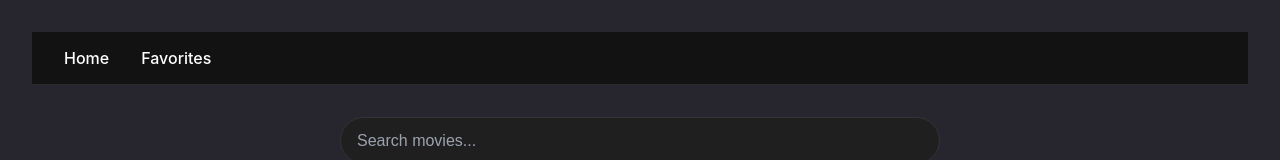
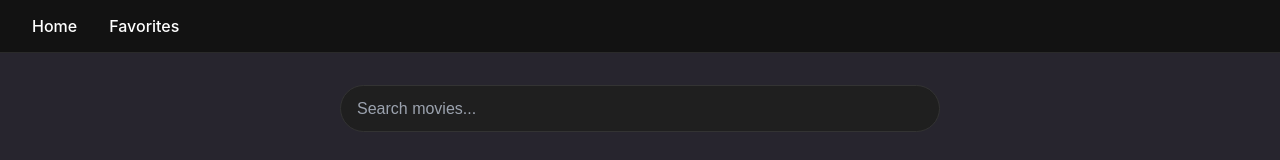
Before and after one commit to Aryan214G/Prodesk-Cine-Stream, a React (Vite) app in the folder cine-stream/: page / in a window 1280 px wide. Shown: the top 160 px of the page. Built offline with nearby package versions, Linux system fonts and the light colour scheme; no server answers.

Commit message:
style: adjust layout and spacing in App.css; format code in MovieCard and SearchBar components

```diff
--- a/cine-stream/src/App.css
+++ b/cine-stream/src/App.css
@@ -153,7 +153,7 @@
     display: flex;
     align-items: center;
     gap: 2rem;
-
+    margin: -32px -32px 32px;
     padding: 1rem 2rem;
     background-color: #121212;
     border-bottom: 1px solid #2a2a2a;
--- a/cine-stream/src/pages/Home.jsx
+++ b/cine-stream/src/pages/Home.jsx
@@ -38,7 +38,7 @@ const Home = ({ favorites, setFavorites }) => {
 
         const results = await searchMovies(searchText);
 
-    console.log(results);
+        console.log(results);
         setMovies(previousMovies => {
 
             if (page === 1) {
```
Also changed, not shown: cine-stream/src/App.jsx (indentation only), cine-stream/src/components/MovieCard.jsx (indentation only), cine-stream/src/components/MovieGrid.jsx (deleted), cine-stream/src/components/SearchBar.jsx (indentation only).
